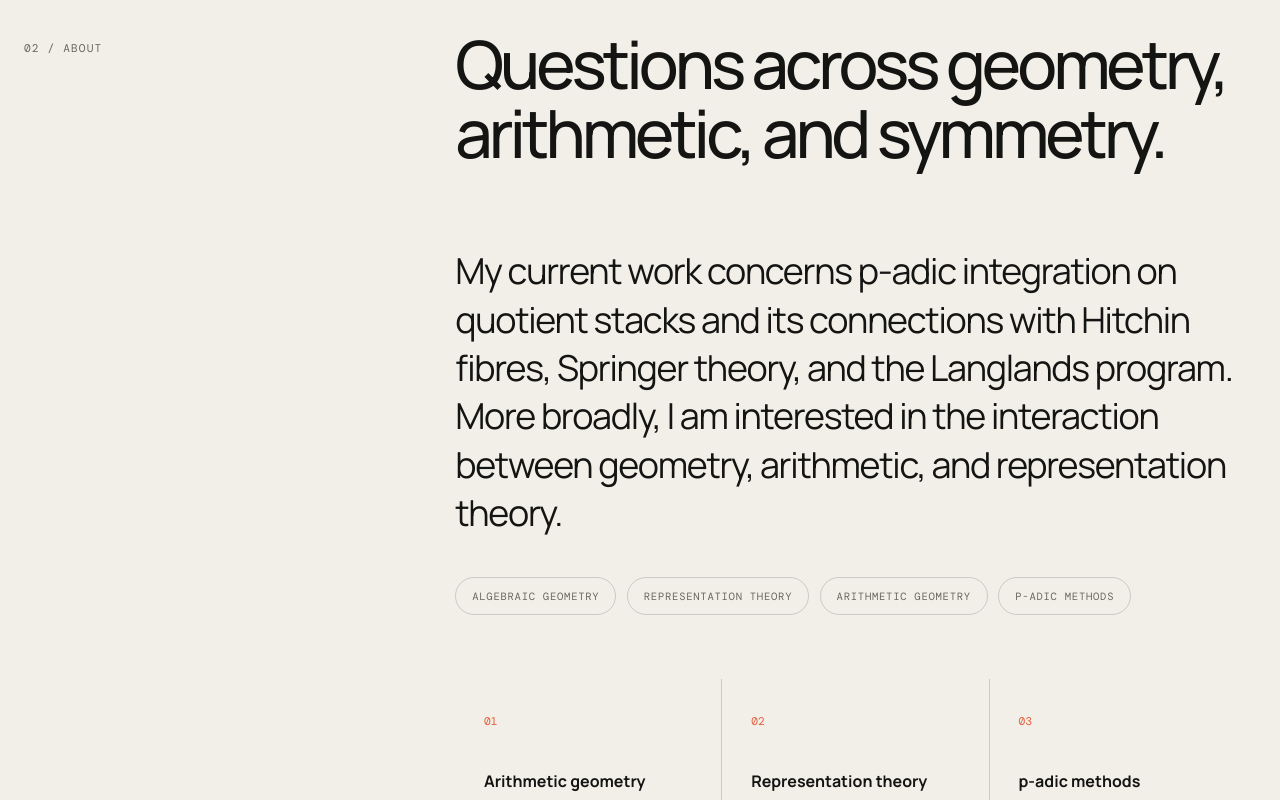
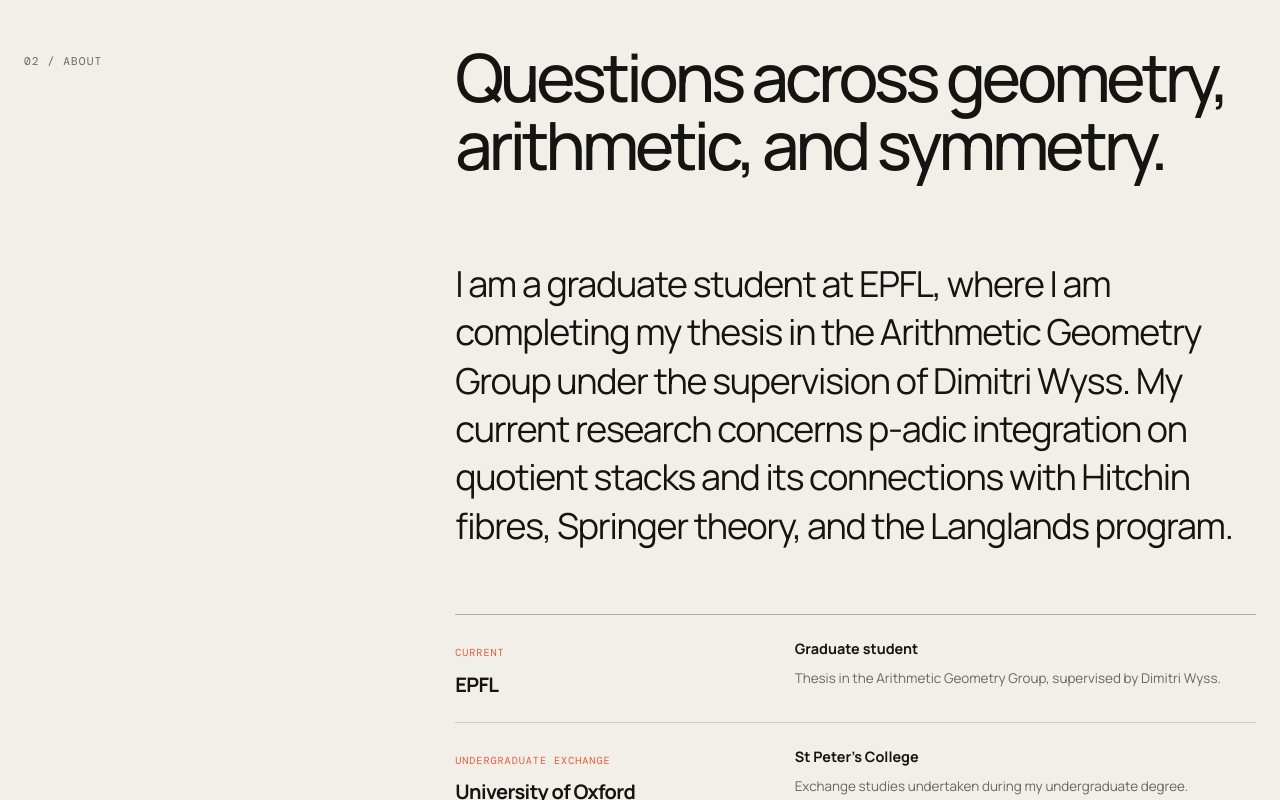
Before and after one commit to JLewis-ai/JLewis-ai.github.io, a plain HTML site: page index.html in a window 1280 px wide. Shown: the part 2000-2800 px from the top of the page. Drawn offline with nearby package versions, Linux system fonts and the light colour scheme; a web font is replaced by a local one.

Commit message:
Expand academic biography

```diff
--- a/content.js
+++ b/content.js
@@ -16,10 +16,25 @@ window.PORTFOLIO = {
   cv: "assets/Junda-Long-CV.pdf",
 
   intro:
-    "I am Junda Long, working on p-adic integration on quotient stacks and its connections with Hitchin fibres, Springer theory, and the Langlands program.",
+    "I am a graduate student at EPFL, working on p-adic integration on quotient stacks and its connections with Hitchin fibres, Springer theory, and the Langlands program.",
 
   about:
-    "My current work concerns p-adic integration on quotient stacks and its connections with Hitchin fibres, Springer theory, and the Langlands program. More broadly, I am interested in the interaction between geometry, arithmetic, and representation theory.",
+    "I am a graduate student at EPFL, where I am completing my thesis in the Arithmetic Geometry Group under the supervision of Dimitri Wyss. My current research concerns p-adic integration on quotient stacks and its connections with Hitchin fibres, Springer theory, and the Langlands program.",
+
+  academicPath: [
+    {
+      institution: "EPFL",
+      period: "Current",
+      role: "Graduate student",
+      detail: "Thesis in the Arithmetic Geometry Group, supervised by Dimitri Wyss."
+    },
+    {
+      institution: "University of Oxford",
+      period: "Undergraduate exchange",
+      role: "St Peter’s College",
+      detail: "Exchange studies undertaken during my undergraduate degree."
+    }
+  ],
 
   now:
     "Quotient stacks and p-adic integration, with an emphasis on their relationship to Hitchin fibres, Springer theory, and Langlands-type questions.",
--- a/index.html
+++ b/index.html
@@ -86,9 +86,10 @@
 
         <div class="about-grid">
           <p class="about-lead reveal" id="about-copy">
-            My current work concerns p-adic integration on quotient stacks and its connections
-            with Hitchin fibres, Springer theory, and the Langlands program.
+            I am a graduate student at EPFL, completing my thesis in the Arithmetic Geometry Group
+            under the supervision of Dimitri Wyss.
           </p>
+          <div class="academic-path reveal" id="academic-path" aria-label="Academic background"></div>
           <div class="interest-list reveal" id="interest-list" aria-label="Research interests"></div>
           <div class="principles reveal">
             <article>
--- a/script.js
+++ b/script.js
@@ -32,6 +32,22 @@ data.interests.forEach((interest) => {
   const item = document.createElement("span");
   item.textContent = interest;
   interestList.appendChild(item);
+});
+
+const academicPath = document.getElementById("academic-path");
+data.academicPath.forEach((item) => {
+  const entry = document.createElement("article");
+  entry.innerHTML = `
+    <div>
+      <span>${item.period}</span>
+      <h3>${item.institution}</h3>
+    </div>
+    <div>
+      <strong>${item.role}</strong>
+      <p>${item.detail}</p>
+    </div>
+  `;
+  academicPath.appendChild(entry);
 });
 
 const projectList = document.getElementById("project-list");
--- a/styles.css
+++ b/styles.css
@@ -291,6 +291,31 @@ h1 {
   line-height: 1.35;
   letter-spacing: -.035em;
 }
+.academic-path {
+  grid-column: 2;
+  display: grid;
+  gap: 1px;
+  margin: -1rem 0 4rem;
+  background: var(--line);
+  border-top: 1px solid var(--line);
+  border-bottom: 1px solid var(--line);
+}
+.academic-path article {
+  display: grid;
+  grid-template-columns: .8fr 1.2fr;
+  gap: 2rem;
+  padding: 1.5rem 0;
+  background: var(--bg);
+}
+.academic-path span {
+  color: var(--accent);
+  font: 400 .64rem "DM Mono", monospace;
+  text-transform: uppercase;
+  letter-spacing: .09em;
+}
+.academic-path h3 { margin: .6rem 0 0; font-size: 1.25rem; letter-spacing: -.03em; }
+.academic-path strong { display: block; margin-bottom: .55rem; font-size: .9rem; }
+.academic-path p { max-width: 34rem; margin: 0; color: var(--muted); font-size: .84rem; line-height: 1.65; }
 .interest-list {
   grid-column: 2;
   display: flex;
@@ -386,7 +411,8 @@ footer > a { justify-self: end; }
   .section-number { margin-top: 0; }
   .project { grid-template-columns: 2rem 1fr; gap: 1rem; }
   .project-preview { grid-column: 2; margin-top: 1rem; }
-  .about-lead, .interest-list, .principles { grid-column: 1; }
+  .about-lead, .academic-path, .interest-list, .principles { grid-column: 1; }
+  .academic-path article { grid-template-columns: 1fr; gap: 1rem; }
   .principles { grid-template-columns: 1fr; }
   .principles h3 { min-height: auto; margin-top: 1.5rem; }
   .now { gap: 2rem; }
```
